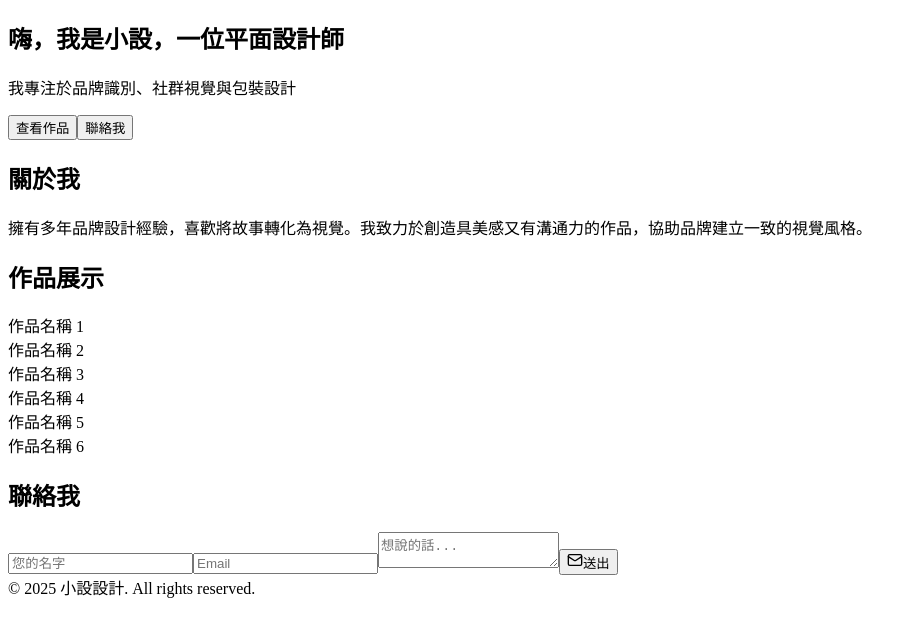
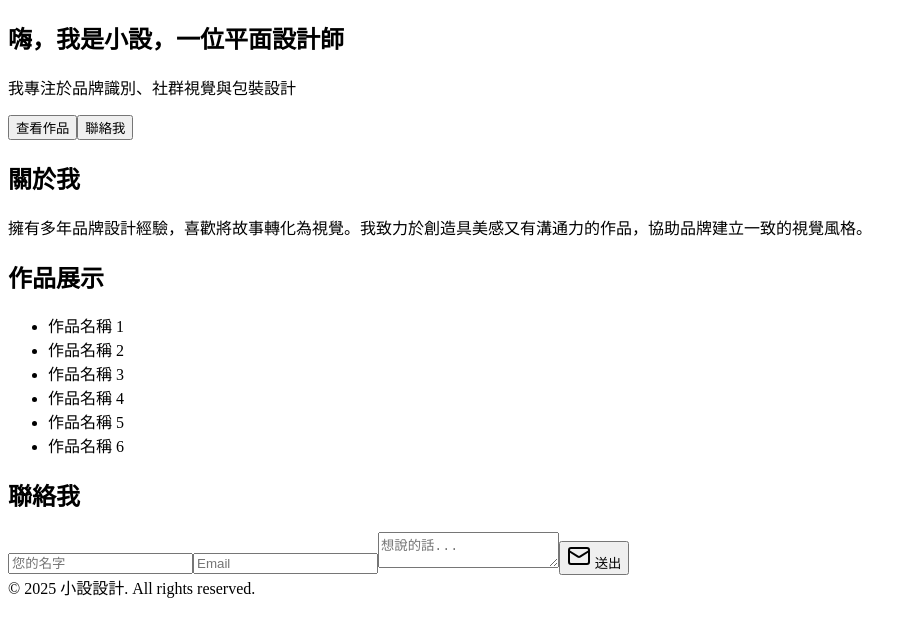
Before and after one commit to DeanYtest/design-showcase, a Next.js app: page / in a window 1280 px wide. Shown: the top 636 px of the page, without its empty margins (0-917 px from the left). Built offline with nearby package versions, Linux system fonts and the light colour scheme.

Commit message:
fix: refactor layout and T5 errors

```diff
--- a/app/page.tsx
+++ b/app/page.tsx
@@ -1,92 +1,97 @@
-
 'use client';
 
 import { useState } from 'react';
-import { Button } from '../components/ui/button';
-import { Card, CardContent } from '../components/ui/card';
-import { Input } from '../components/ui/input';
-import { Textarea } from '../components/ui/textarea';
 import { motion } from 'framer-motion';
 import { Mail } from 'lucide-react';
+
+// 改用 motion() 包裝 HTML 元素，避免 TS 錯誤
+const MotionH1 = motion.h1;
+const MotionP = motion.p;
 
 export default function Portfolio() {
   const [form, setForm] = useState({ name: '', email: '', message: '' });
 
   return (
-    <main className="min-h-screen bg-white text-black font-sans px-4 md:px-12">
+    <div className="min-h-screen w-full bg-white text-black font-sans px-6 md:px-16 py-12 space-y-24">
       {/* Hero Section */}
-      <section className="h-screen flex flex-col justify-center items-center text-center">
-        <motion.h1
+      <section className="h-screen flex flex-col justify-center items-center text-center space-y-4">
+        <MotionH1
           initial={{ opacity: 0, y: -20 }}
           animate={{ opacity: 1, y: 0 }}
           transition={{ duration: 1 }}
-          className="text-4xl md:text-6xl font-bold mb-4"
+          className="text-4xl md:text-6xl font-bold"
         >
           嗨，我是小設，一位平面設計師
-        </motion.h1>
-        <motion.p
+        </MotionH1>
+        <MotionP
           initial={{ opacity: 0, y: 20 }}
           animate={{ opacity: 1, y: 0 }}
           transition={{ duration: 1.2 }}
           className="text-lg md:text-xl text-gray-600"
         >
           我專注於品牌識別、社群視覺與包裝設計
-        </motion.p>
-        <div className="mt-6 flex gap-4">
-          <Button>查看作品</Button>
-          <Button variant="outline">聯絡我</Button>
+        </MotionP>
+        <div className="space-x-4 mt-4">
+          <button className="bg-black text-white px-6 py-2 rounded hover:bg-gray-800 transition">查看作品</button>
+          <button className="border border-black px-6 py-2 rounded hover:bg-gray-100 transition">聯絡我</button>
         </div>
       </section>
 
       {/* About Section */}
-      <section className="py-20 max-w-3xl mx-auto text-center">
-        <h2 className="text-2xl font-semibold mb-4">關於我</h2>
-        <p>
+      <section className="space-y-4">
+        <h2 className="text-2xl font-semibold">關於我</h2>
+        <p className="text-gray-700 leading-relaxed">
           擁有多年品牌設計經驗，喜歡將故事轉化為視覺。我致力於創造具美感又有溝通力的作品，協助品牌建立一致的視覺風格。
         </p>
       </section>
 
-      {/* Portfolio Section */}
-      <section className="py-20 bg-gray-50">
-        <h2 className="text-2xl font-semibold mb-10 text-center">作品展示</h2>
-        <div className="grid grid-cols-1 md:grid-cols-2 lg:grid-cols-3 gap-6 px-4">
-          {Array.from({ length: 6 }).map((_, i) => (
-            <Card key={i}>
-              <CardContent className="p-6">作品名稱 {i + 1}</CardContent>
-            </Card>
-          ))}
-        </div>
+      {/* Work Showcase */}
+      <section className="space-y-4">
+        <h2 className="text-2xl font-semibold">作品展示</h2>
+        <ul className="list-disc list-inside text-gray-800 space-y-1">
+          <li>作品名稱 1</li>
+          <li>作品名稱 2</li>
+          <li>作品名稱 3</li>
+          <li>作品名稱 4</li>
+          <li>作品名稱 5</li>
+          <li>作品名稱 6</li>
+        </ul>
       </section>
 
-      {/* Contact Section */}
-      <section className="py-20 max-w-2xl mx-auto text-center">
-        <h2 className="text-2xl font-semibold mb-6">聯絡我</h2>
-        <form className="flex flex-col gap-4 items-center">
-          <Input
+      {/* Contact */}
+      <section className="space-y-4">
+        <h2 className="text-2xl font-semibold">聯絡我</h2>
+        <form className="flex flex-col md:flex-row md:items-start md:space-x-2 space-y-2 md:space-y-0">
+          <input
+            type="text"
             placeholder="您的名字"
             value={form.name}
             onChange={(e) => setForm({ ...form, name: e.target.value })}
+            className="border p-2 w-full md:w-1/4"
           />
-          <Input
+          <input
+            type="email"
             placeholder="Email"
             value={form.email}
             onChange={(e) => setForm({ ...form, email: e.target.value })}
+            className="border p-2 w-full md:w-1/3"
           />
-          <Textarea
+          <textarea
             placeholder="想說的話..."
             value={form.message}
             onChange={(e) => setForm({ ...form, message: e.target.value })}
+            className="border p-2 w-full md:flex-1"
           />
-          <Button className="flex gap-2 items-center" type="submit">
-            <Mail size={16} />
-            送出
-          </Button>
+          <button type="submit" className="p-2 bg-black text-white hover:bg-gray-800 transition">
+            <Mail className="w-4 h-4 inline-block" /> 送出
+          </button>
         </form>
       </section>
 
-      <footer className="text-center py-6 text-sm text-gray-500">
+      {/* Footer */}
+      <footer className="text-center text-sm text-gray-500 mt-12">
         © 2025 小設設計. All rights reserved.
       </footer>
-    </main>
+    </div>
   );
 }
```
